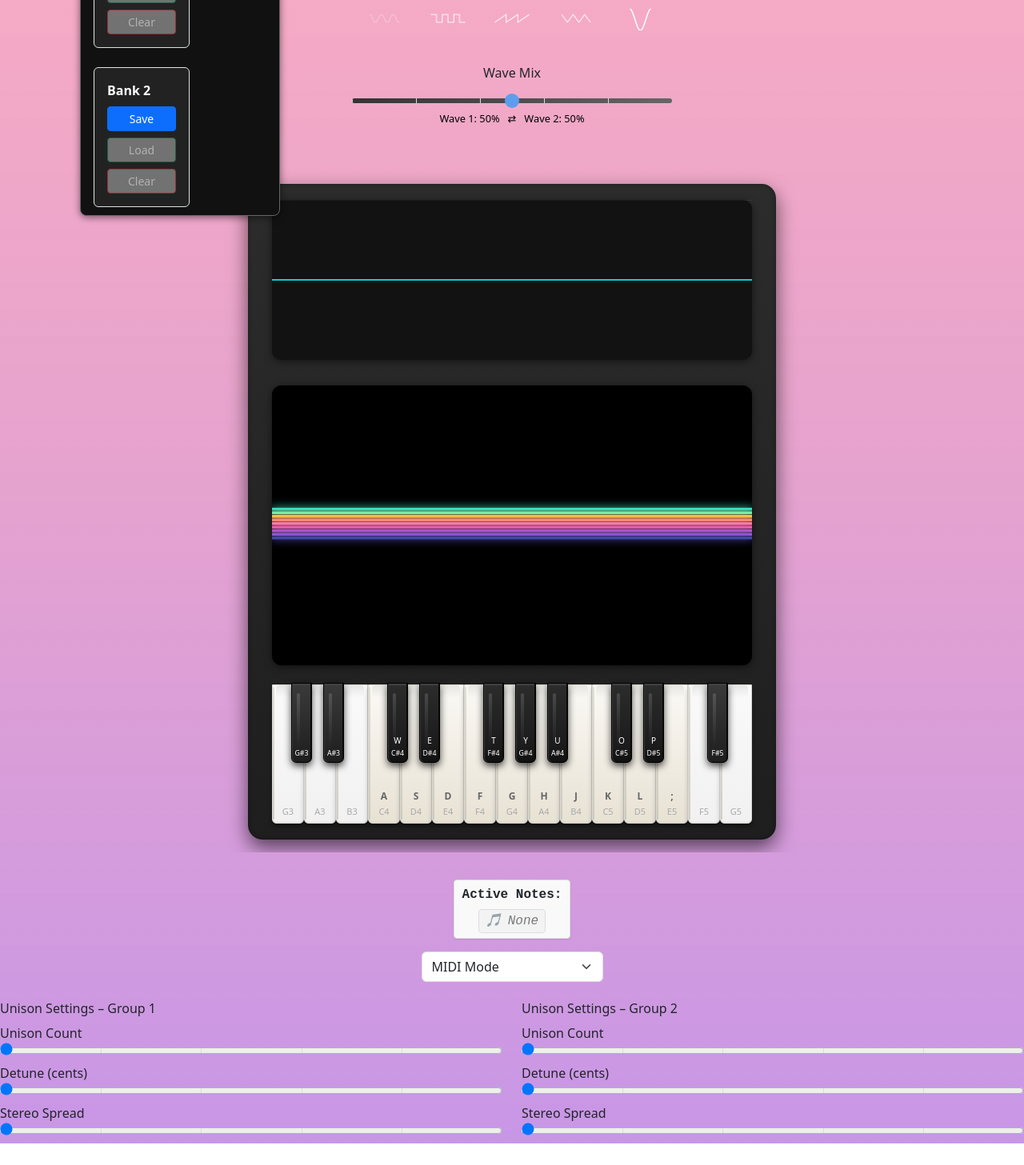
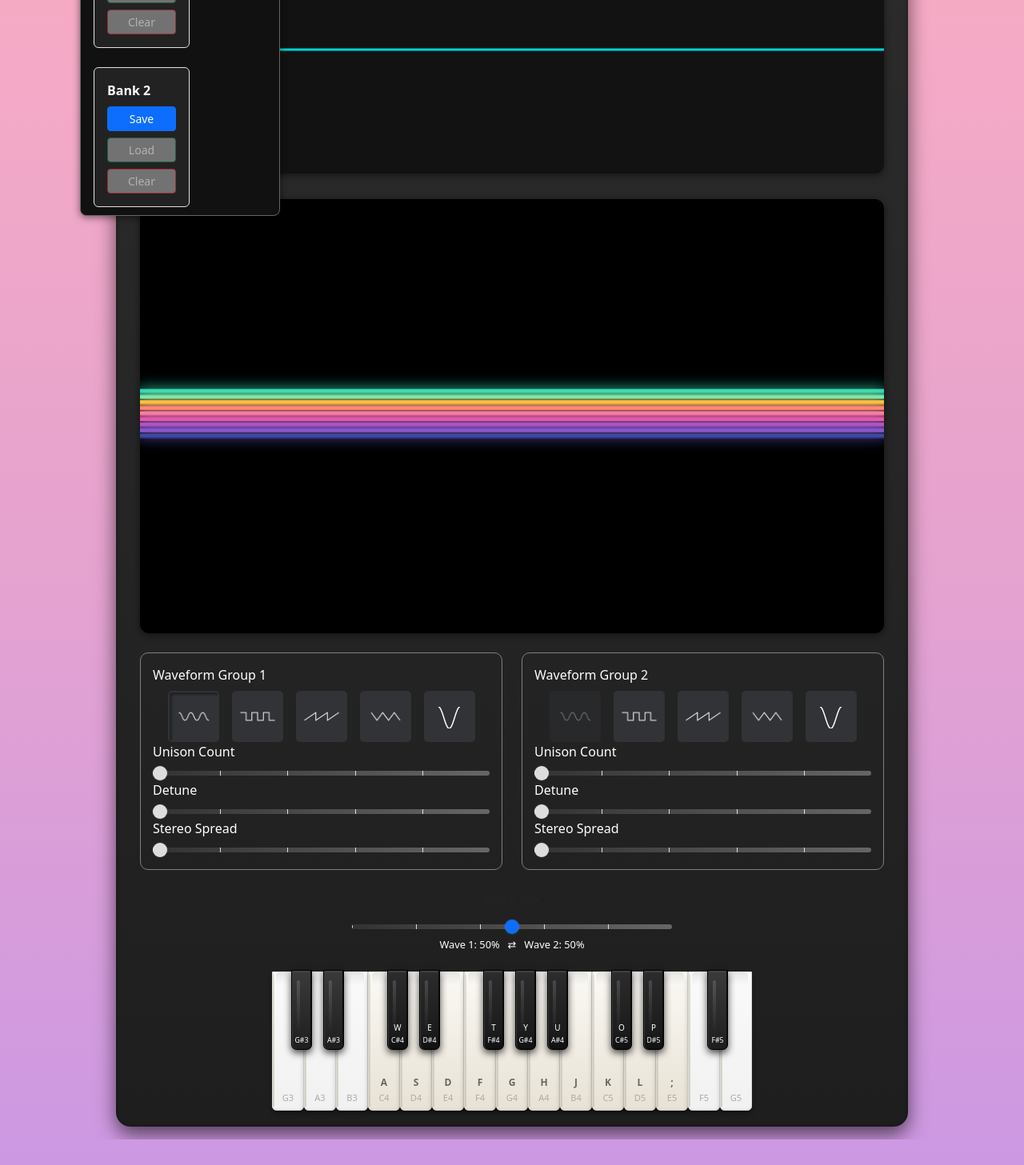
Before and after one commit to nchemsak/ewavestudio-vue, a Vue app: page / in a window 1280 px wide. Shown: the part 280-1737 px from the top of the page at 80% size. Before the commit the page ends 1710 px from the top, so only its background shows below. Built offline with nearby package versions, Linux system fonts and the light colour scheme; grey boxes are pictures that could not be loaded.

Commit message:
update styling, add realtime wavemix slider

```diff
--- a/src/assets/styles/_keyboard.scss
+++ b/src/assets/styles/_keyboard.scss
@@ -7,6 +7,7 @@
 		0 10px 25px rgba(0, 0, 0, 0.6);
 	display: inline-block;
 	position: relative;
+	max-width: 990px;
 	&::before {
 		content: "";
 		position: absolute;
--- /dev/null
+++ b/src/assets/styles/_sliders.scss
@@ -0,0 +1,53 @@
+.styled-slider {
+    -webkit-appearance: none;
+    width: 100%;
+    height: 4px;
+    background: #2a2a2a; /* dark track */
+    border-radius: 2px;
+    outline: none;
+    transition: background 0.3s;
+}
+
+/* Webkit Thumb */
+.styled-slider::-webkit-slider-thumb {
+    -webkit-appearance: none;
+    appearance: none;
+    width: 16px;
+    height: 16px;
+    border-radius: 50%;
+    background: #ddd; /* light thumb */
+    cursor: pointer;
+    box-shadow: 0 0 2px rgba(255, 255, 255, 0.2);
+    transition:
+        background 0.3s,
+        transform 0.2s;
+}
+
+.styled-slider::-webkit-slider-thumb:hover {
+    background: #fff;
+    transform: scale(1.1);
+}
+
+/* Firefox */
+.styled-slider::-moz-range-thumb {
+    width: 16px;
+    height: 16px;
+    border: none;
+    border-radius: 50%;
+    background: #ddd;
+    cursor: pointer;
+    box-shadow: 0 0 2px rgba(255, 255, 255, 0.2);
+}
+
+.styled-slider::-moz-range-track {
+    background: #2a2a2a;
+    height: 4px;
+    border-radius: 2px;
+}
+
+/* Progress fill before thumb (WebKit only) */
+.styled-slider::-webkit-slider-runnable-track {
+    height: 4px;
+    border-radius: 2px;
+    background: linear-gradient(to right, #fff 0%, #fff var(--val, 50%), #2a2a2a var(--val, 50%), #2a2a2a 100%);
+}
--- a/src/assets/styles/main.css
+++ b/src/assets/styles/main.css
@@ -1154,7 +1154,7 @@ input[type="range"]::-webkit-slider-thumb {
   border-radius: 8px;
   -moz-border-radius: 8px;
   -webkit-border-radius: 8px;
-  background: RGBA(95, 186, 255, 1);
+  /* background: RGBA(95, 186, 255, 1);
   background: -moz-linear-gradient(left, #5fbaff 0%, #4c94cc 50%, #264a66 100%);
   background: -webkit-gradient(
     linear,
@@ -1167,7 +1167,7 @@ input[type="range"]::-webkit-slider-thumb {
   background: -webkit-linear-gradient(left, #5fbaff 0%, #4c94cc 50%, #264a66 100%);
   background: -o-linear-gradient(left, #5fbaff 0%, #4c94cc 50%, #264a66 100%);
   background: -ms-linear-gradient(left, #5fbaff 0%, #4c94cc 50%, #264a66 100%);
-  background: linear-gradient(to right, #5fbaff 0%, #4c94cc 50%, #264a66 100%);
+  background: linear-gradient(to right, #5fbaff 0%, #4c94cc 50%, #264a66 100%); */
 }
 
 .seqOptin {
@@ -1749,11 +1749,20 @@ input[type="range"]::-webkit-slider-runnable-track {
 	border-color: #ffa726;
 	background-color: rgba(255, 167, 38, 0.2);
 } */
-
+.waveformgroup label {
+  color:white;
+}
+.waveformgroup {
+  border: 1px solid grey;
+  border-radius: 10px;
+  padding: 15px;
+  text-align: left;
+}
 .waveform-option {
   cursor: pointer;
   padding: 6px;
-  border-radius: 50%;
+  /* border-radius: 50%; */
+  border-radius: 5px;
   border: 2px solid transparent;
   transition:
     background-color 0.2s,
@@ -1763,6 +1772,7 @@ input[type="range"]::-webkit-slider-runnable-track {
   justify-content: center;
   width: 64px;
   height: 64px;
+   background-color: rgba(49, 51, 54, 1);
 }
 
 .waveform-option img {
@@ -1776,8 +1786,9 @@ input[type="range"]::-webkit-slider-runnable-track {
 }
 
 .waveform-option.selected {
-  border-color: #ffa726;
-  background-color: rgba(255, 167, 38, 0.2);
+  /* border-color: #ffa726; */
+  /* background-color: rgba(255, 167, 38, 0.2); */
+  background-color: rgba(49, 51, 54, 1);
 }
 
 .waveform-option.disabled {
@@ -1817,9 +1828,8 @@ input[type="range"]::-webkit-slider-thumb {
   -webkit-appearance: none;
   height: 20px;
   width: 20px;
-  background: #5c9ded;
+  /* background: #5c9ded; */
   border-radius: 50%;
-  cursor: pointer;
   cursor: grab;
   margin-top: -7px; /* Align thumb with track */
 }
@@ -1827,7 +1837,7 @@ input[type="range"]::-webkit-slider-thumb {
 input[type="range"]::-moz-range-thumb {
   height: 20px;
   width: 20px;
-  background: #5c9ded;
+  /* background: #5c9ded; */
   border: none;
   border-radius: 50%;
   cursor: pointer;
@@ -1836,7 +1846,7 @@ input[type="range"]::-moz-range-thumb {
 input[type="range"]::-ms-thumb {
   height: 20px;
   width: 20px;
-  background: #5c9ded;
+  /* background: #5c9ded; */
   border: none;
   border-radius: 50%;
   cursor: pointer;
@@ -1852,7 +1862,7 @@ input[type="range"]::-ms-thumb {
 .slider-percentage {
   font-size: 0.8em;
   margin-top: 4px;
-  color: black;
+  color: white;
 }
 
 input[type="range"].styled-slider {
@@ -1953,9 +1963,9 @@ input[type="range"]:active::-ms-thumb {
 } */
 
 .btn-group .btn.active {
-  background-color: #0d6efd;
+  /* background-color: #0d6efd; */
   color: white;
-  border-color: #0d6efd;
+  /* border-color: #0d6efd; */
 }
 
 .disabled-slider {
--- a/src/assets/styles/main.scss
+++ b/src/assets/styles/main.scss
@@ -1,6 +1,7 @@
 // @import './variables';
 // @import './base';
 // @import './buttons';
+@import './sliders';
 @import './keyboard';
 @import './oscilloscope';
 // @import './midi';
--- a/src/components/ComputerKeyboard.vue
+++ b/src/components/ComputerKeyboard.vue
@@ -3,85 +3,9 @@
 		<!-- Volume Slider -->
 		<div class="mb-4">
 			<label for="volume" class="form-label">Volume</label><br />
-			<input type="range" min="0" max="1" step="0.01" class="form-range styled-slider" id="volume"
-				v-model="volume" :aria-valuetext="`${Math.round(volume * 100)} percent`" />
+			<input type="range" min="0" max="1" step="0.01" class="form-range styled-slider" id="volume" v-model="volume" :aria-valuetext="`${Math.round(volume * 100)} percent`" />
 			<div class="slider-percentage" id="label-volume">{{ volumeLabel }}</div>
 		</div>
-
-		<!-- Waveform Selection -->
-		<!-- <div class="mb-4">
-			<label class="form-label d-block">Wave Shape:</label>
-			<div class="waveform-selector d-flex flex-wrap gap-3 mb-4">
-				<div v-for="wave in waveforms" :key="wave" class="waveform-option"
-					:class="{ selected: waveformType === wave }" @click="selectWave(wave)">
-					<template v-if="wave !== 'custom'">
-						<img :src="`images/${wave}1.png`" :alt="`${wave} waveform`" />
-					</template>
-<template v-else>
-						<div class="custom-wave-box text-center">
-							<canvas id="waveformPreview" width="27" height="27"
-								style="max-width: 27px; max-height: 27px;"></canvas>
-						</div>
-					</template>
-</div>
-</div>
-</div> -->
-
-		<div class="mb-4">
-			<label class="form-label d-block">Waveform Group 1:</label>
-			<div class="waveform-selector d-flex flex-wrap gap-3">
-				<div v-for="wave in waveforms" :key="wave + '-1'" class="waveform-option"
-					:class="{ selected: selectedWave1 === wave, disabled: selectedWave2 === wave }"
-					@click="selectWave1(wave)">
-					<template v-if="wave !== 'custom'">
-						<img :src="`images/${wave}1.png`" :alt="`${wave} waveform`" />
-					</template>
-					<template v-else>
-						<div class="custom-wave-box text-center">
-							<canvas id="waveformPreview1" width="27" height="27"
-								style="max-width: 27px; max-height: 27px;"></canvas>
-						</div>
-					</template>
-				</div>
-			</div>
-		</div>
-		<div class="mb-4">
-			<label class="form-label d-block">Waveform Group 2:</label>
-			<div class="waveform-selector d-flex flex-wrap gap-3">
-				<div v-for="wave in waveforms" :key="wave + '-2'" class="waveform-option"
-					:class="{ selected: selectedWave2 === wave, disabled: selectedWave1 === wave }"
-					@click="selectWave2(wave)">
-					<template v-if="wave !== 'custom'">
-						<img :src="`images/${wave}1.png`" :alt="`${wave} waveform`" />
-					</template>
-					<template v-else>
-						<div class="custom-wave-box text-center">
-							<canvas id="waveformPreview2" width="27" height="27"
-								style="max-width: 27px; max-height: 27px;"></canvas>
-						</div>
-					</template>
-				</div>
-			</div>
-		</div>
-
-
-
-		<!-- <div class="wave-mix-slider mt-4">
-			<label class="form-label">Wave 1 <span class="mx-2">⇄</span> Wave 2</label>
-			<input type="range" class="form-range" min="0" max="1" step="0.01" v-model="waveMix" />
-		</div> -->
-		<div class="mb-4" style="max-width: 400px; margin: 0 auto;">
-
-			<label for="waveMix" class="form-label">Wave Mix</label><br />
-			<input type="range" min="0" max="1" step="0.01" class="form-range styled-slider" id="waveMix"
-				v-model="waveMix"
-				:aria-valuetext="`Wave 1: ${waveMixDisplay.wave1}%, Wave 2: ${waveMixDisplay.wave2}%`" />
-			<div class="slider-percentage">
-				Wave 1: {{ waveMixDisplay.wave1 }}% &nbsp; ⇄ &nbsp; Wave 2: {{ waveMixDisplay.wave2 }}%
-			</div>
-		</div>
-
-
 
 		<!-- Custom Waveform Controls -->
 		<div v-if="selectedWave1 === 'custom' || selectedWave2 === 'custom'" id="custom-waveform-controls" class="mt-4">
@@ -106,7 +30,87 @@
 				<canvas id="oscilloscope" width="600" height="200" class="waveform-visual"></canvas>
 				<canvas id="rainbow-visualizer" width="600" height="350" class="waveform-visual mt-3"></canvas>
 			</div>
+			<div class="row">
+				<div class="col-md-6">
+					<div class="mb-4 waveformgroup">
+						<label class="form-label d-block">Waveform Group 1</label>
+						<div class="waveform-selector d-flex flex-wrap gap-3">
+							<div v-for="wave in waveforms" :key="wave + '-1'" class="waveform-option"
+								:class="{ selected: selectedWave1 === wave, disabled: selectedWave2 === wave }"
+								@click="selectWave1(wave)">
+								<template v-if="wave !== 'custom'">
+									<img :src="`images/${wave}1.png`" :alt="`${wave} waveform`" />
+								</template>
+								<template v-else>
+									<div class="custom-wave-box text-center">
+										<canvas id="waveformPreview1" width="27" height="27"
+											style="max-width: 27px; max-height: 27px;"></canvas>
+									</div>
+								</template>
+							</div>
+						</div>
+						<div class="unison-controls">
+							<label>Unison Count</label>
+							<input type="range" class="styled-slider" min="1" max="5" v-model="unisonCount1" />
 
+							<label>Detune</label>
+							<input type="range" class="styled-slider" min="0" max="50" step="1"
+								v-model="detuneCents1" />
+
+							<label>Stereo Spread</label>
+							<input type="range" class="styled-slider" min="0" max="1" step="0.01"
+								v-model="stereoSpread1" />
+						</div>
+					</div>
+				</div>
+				<div class="col-md-6">
+					<div class="mb-4 waveformgroup">
+						<label class="form-label d-block">Waveform Group 2</label>
+						<div class="waveform-selector d-flex flex-wrap gap-3">
+							<div v-for="wave in waveforms" :key="wave + '-2'" class="waveform-option"
+								:class="{ selected: selectedWave2 === wave, disabled: selectedWave1 === wave }"
+								@click="selectWave2(wave)">
+								<template v-if="wave !== 'custom'">
+									<img :src="`images/${wave}1.png`" :alt="`${wave} waveform`" />
+								</template>
+								<template v-else>
+									<div class="custom-wave-box text-center">
+										<canvas id="waveformPreview2" width="27" height="27"
+											style="max-width: 27px; max-height: 27px;"></canvas>
+									</div>
+								</template>
+							</div>
+						</div>
+						<div class="unison-controls">
+							<label>Unison Count</label>
+							<input type="range" class="styled-slider" min="1" max="5" v-model="unisonCount2" />
+
+							<label>Detune</label>
+							<input type="range" class="styled-slider" min="0" max="50" step="1"
+								v-model="detuneCents2" />
+
+							<label>Stereo Spread</label>
+							<input type="range" class="styled-slider" min="0" max="1" step="0.01"
+								v-model="stereoSpread2" />
+						</div>
+					</div>
+				</div>
+			</div>
+			<div class="row">
+				<div class="col-md-12">
+					<div class="mb-4" style="max-width: 400px; margin: 0 auto;">
+
+						<label for="waveMix" class="form-label">Wave Mix</label><br />
+						<input type="range" min="0" max="1" step="0.01" class="form-range styled-slider" id="waveMix"
+							v-model="waveMix"
+							:aria-valuetext="`Wave 1: ${waveMixDisplay.wave1}%, Wave 2: ${waveMixDisplay.wave2}%`" />
+						<div class="slider-percentage">
+							Wave 1: {{ waveMixDisplay.wave1 }}% &nbsp; ⇄ &nbsp; Wave 2: {{ waveMixDisplay.wave2 }}%
+						</div>
+					</div>
+				</div>
+
+			</div>
 			<ul class="keyboard">
 				<li v-for="note in keyboardNotes" :key="note.note || note.id" class="keyboard-key">
 
@@ -185,59 +189,8 @@
 			@update:isTyping="val => isTyping = val" />
 	</FloatingWindow>
 
-	<!-- <div class="mt-3 p-3 bg-light rounded">
-		<h5 class="mb-3">Unison Controls</h5>
 
 
-		<label class="form-label">Unison Voices</label>
-		<select class="form-select mb-3" v-model="unisonCount">
-			<option :value="1">1 (Mono)</option>
-			<option :value="3">3</option>
-			<option :value="5">5</option>
-		</select>
-
-
-		<label class="form-label">Detune Amount (cents)</label>
-
-		<input type="range" v-model="detuneCents" class="form-range detune-slider" min="0" max="50" step="1"
-			:aria-valuetext="`${detuneCents} cents detune`">
-
-		<div class="small text-muted">{{ detuneCents }} cents</div>
-
-		<label class="form-label mt-3">Stereo Spread</label>
-
-		<input type="range" v-model="stereoSpread" class="form-range spread-slider" min="0" max="1" step="0.01"
-			:aria-valuetext="`${Math.round(stereoSpread * 100)} percent stereo spread`">
-
-		<div class="small text-muted">{{ stereoSpread }}</div>
-	</div> -->
-	<div class="unison-controls mt-4 row">
-		<!-- Group 1 Unison -->
-		<div class="col-md-6">
-			<h6>Unison Settings – Group 1</h6>
-			<label>Unison Count</label>
-			<input type="range" min="1" max="5" v-model="unisonCount1" />
-
-			<label>Detune (cents)</label>
-			<input type="range" min="0" max="50" step="1" v-model="detuneCents1" />
-
-			<label>Stereo Spread</label>
-			<input type="range" min="0" max="1" step="0.01" v-model="stereoSpread1" />
-		</div>
-
-		<!-- Group 2 Unison -->
-		<div class="col-md-6">
-			<h6>Unison Settings – Group 2</h6>
-			<label>Unison Count</label>
-			<input type="range" min="1" max="5" v-model="unisonCount2" />
-
-			<label>Detune (cents)</label>
-			<input type="range" min="0" max="50" step="1" v-model="detuneCents2" />
-
-			<label>Stereo Spread</label>
-			<input type="range" min="0" max="1" step="0.01" v-model="stereoSpread2" />
-		</div>
-	</div>
 
 </template>
 
@@ -742,7 +695,8 @@ function loadFromBank(index) {
 
 	selectedWave1.value = data.selectedWave1 || null;
 	selectedWave2.value = data.selectedWave2 || null;
-	waveMix.value = Number.isFinite(data.waveMix) ? data.waveMix : 0.5;
+	waveMix.value = data?.waveMix ?? 0.5;
+
 
 	customReal.value = data.customReal ? [...data.customReal] : [0, 0, 0, 0, 0];
 	drawWaveformFromReal();
@@ -979,6 +933,13 @@ function drawRainbowVisualizer() {
 	}
 	draw();
 }
-
+// document.querySelectorAll('.styled-slider').forEach(slider => {
+//   const updateSlider = e => {
+//     const val = ((slider.value - slider.min) / (slider.max - slider.min)) * 100;
+//     slider.style.setProperty('--val', `${val}%`);
+//   };
+//   slider.addEventListener('input', updateSlider);
+//   updateSlider(); // initial
+// });
 
 </script>
```
Also changed, not shown: src/assets/styles/_form.scss (deleted).
